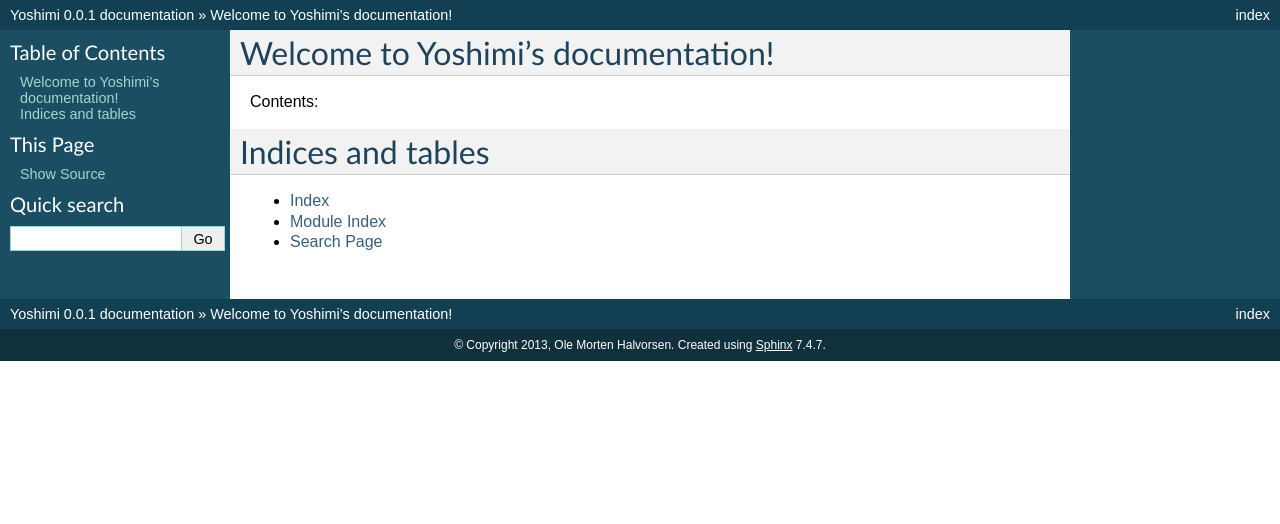
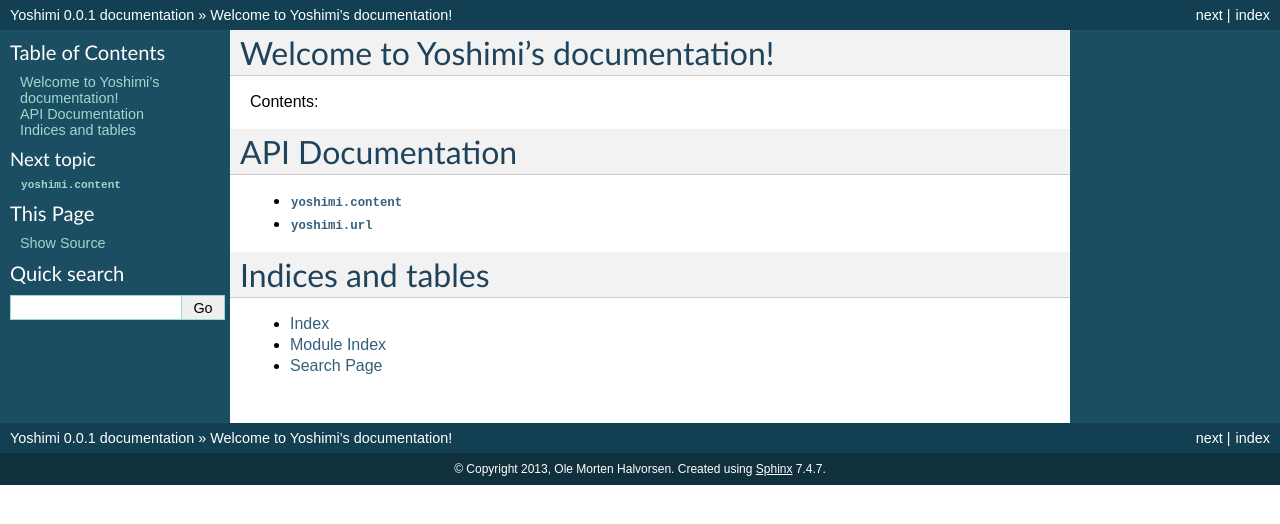
Before and after one commit to omh/yoshimi, a Sphinx documentation site: the page built from docs/index.rst, in a window 1280 px wide. Shown: the top 524 px of the page. Built offline with Sphinx 7.4.7, drawn with Linux system fonts in a browser that asks for light colours.

```diff
--- /dev/null
+++ b/docs/api/content.rst
@@ -0,0 +1,9 @@
+.. _content_module:
+
+:mod:`yoshimi.content`
+---------------------
+
+.. automodule:: yoshimi.content
+
+  .. autoclass:: Content
+  .. autoclass:: Location
--- a/docs/conf.py
+++ b/docs/conf.py
@@ -26,7 +26,9 @@ import sys, os
 
 # Add any Sphinx extension module names here, as strings. They can be extensions
 # coming with Sphinx (named 'sphinx.ext.*') or your custom ones.
-extensions = ['sphinx.ext.autodoc']
+extensions = ['sphinx.ext.autodoc', 'sphinx.ext.intersphinx']
+
+intersphinx_mapping = {'pyramid': ('http://docs.pylonsproject.org/projects/pyramid/en/latest', None)}
 
 # Add any paths that contain templates here, relative to this directory.
 templates_path = ['_templates']
--- a/docs/index.rst
+++ b/docs/index.rst
@@ -12,6 +12,14 @@ Contents:
    :maxdepth: 2
 
 
+API Documentation
+=================
+
+.. toctree::
+   :maxdepth: 1
+   :glob:
+
+   api/*
 
 Indices and tables
 ==================
```
Also changed, not shown: docs/api/url.rst (added, +10 -0 lines), 1 other file.
